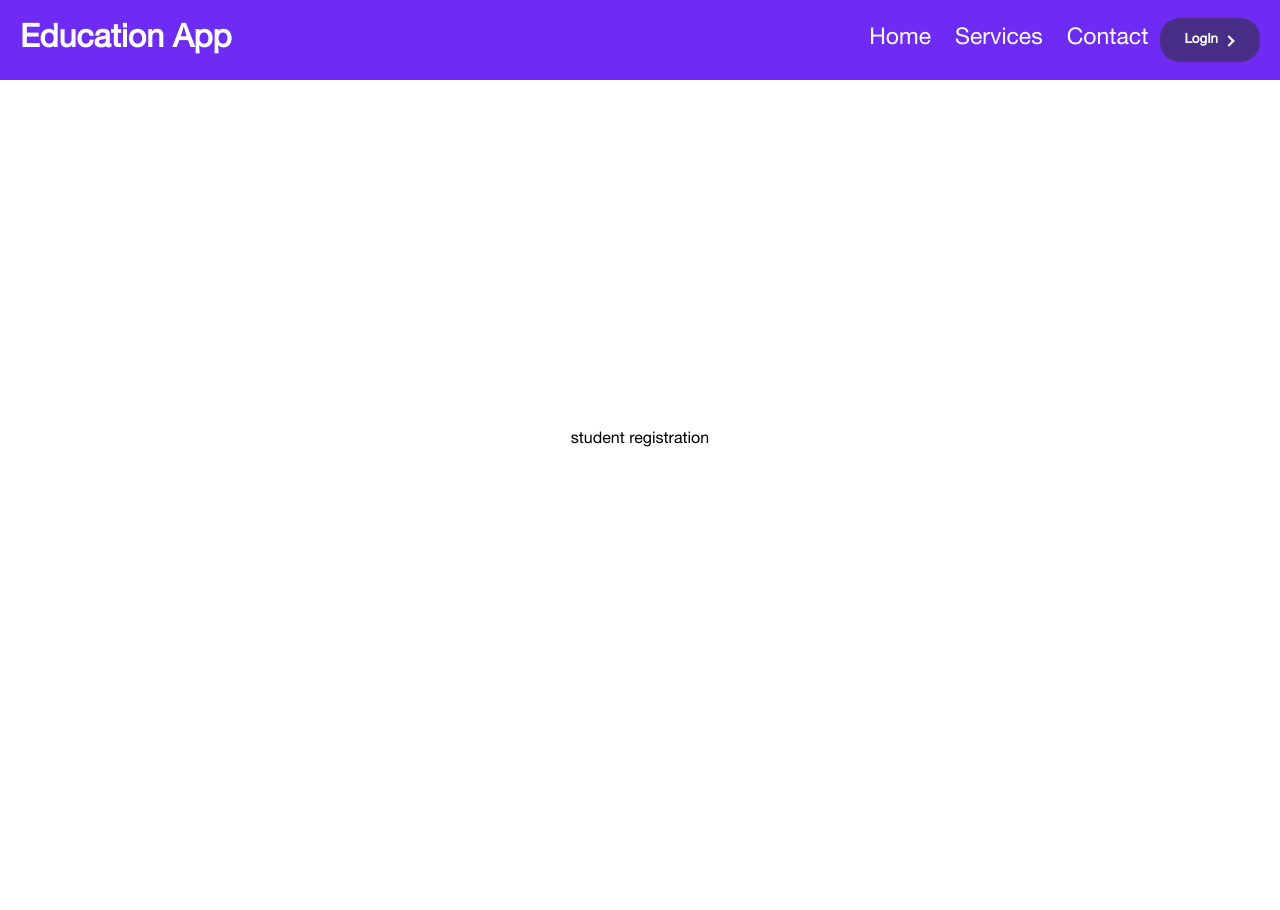
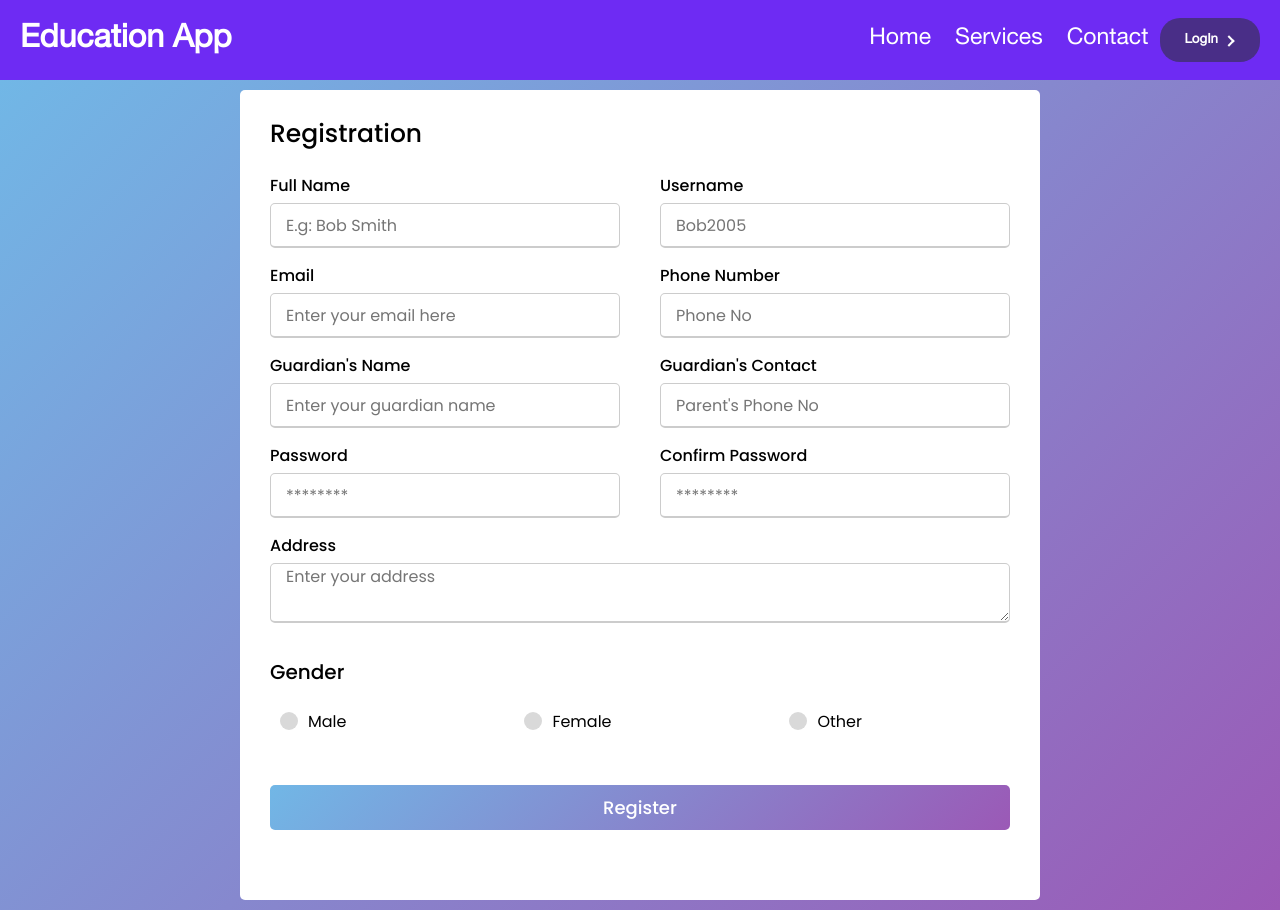
Before and after one commit to zugzwang03/eduApp, an Angular app in the folder client/: page /student-registration in a window 1280 px wide. Before the commit the page ends 800 px from the top, so only its background shows below. Built offline with nearby package versions, Linux system fonts and the light colour scheme; no server answers.

Commit message:
Adding Registration form

```diff
--- a/client/src/app/pop-up/pop-up.component.html
+++ b/client/src/app/pop-up/pop-up.component.html
@@ -36,7 +36,7 @@
   </div>
   <footer>
     <mat-dialog-content>
-      <mat-dialog-actions> <button routerLink="student-registration" mat-button [mat-dialog-close]="true">LogIn to access more features!</button> </mat-dialog-actions>
+      <mat-dialog-actions> <button routerLink="student-registration" mat-button [mat-dialog-close]="true">New user, register here!</button> </mat-dialog-actions>
     </mat-dialog-content>
   </footer>
 </body>
--- a/client/src/app/student-registration/student-registration.component.css
+++ b/client/src/app/student-registration/student-registration.component.css
@@ -1,7 +1,188 @@
-.main {
-    width: 100vw;
-    height: calc(100vh - 80px);
+@import url("https://fonts.googleapis.com/css2?family=Poppins:wght@400;500&display=swap");
+
+* {
+    margin: 0;
+    padding: 0;
+    box-sizing: border-box;
+    font-family: "Poppins", sans-serif;
+}
+
+body {
     display: flex;
+    height: auto;
     justify-content: center;
     align-items: center;
+    background: linear-gradient(135deg, #71b7e6, #9b59b6);
+    padding: 10px;
+
 }
+
+.container {
+    margin: auto;
+    max-width: 800px;
+    width: 100%;
+    background: #fff;
+    padding: 25px 30px;
+    border-radius: 5px;
+}
+
+.container .title {
+    font-size: 25px;
+    font-weight: 500;
+    position: relative;
+}
+
+.container .title::before {
+
+    position: absolute;
+    height: 3.5px;
+    width: 30px;
+    left: 0;
+    bottom: 0;
+    text-align: center;
+}
+
+.container form .user__details {
+    display: flex;
+    flex-wrap: wrap;
+    justify-content: space-between;
+    margin: 20px 0 12px 0;
+}
+
+form .user__details .input__box {
+    width: calc(100% / 2 - 20px);
+    margin-bottom: 15px;
+}
+
+form .user__details .add {
+    width: 100%;
+    margin-bottom: 15px;
+}
+
+.user__details .add .details {
+    font-weight: 500;
+    margin-bottom: 5px;
+    display: block;
+}
+
+.user__details .add textarea {
+    height: 60px;
+    width: 100%;
+    outline: none;
+    border-radius: 5px;
+    border: 1px solid #ccc;
+    padding-left: 15px;
+    font-size: 16px;
+    border-bottom-width: 2px;
+    transition: all 0.3s ease;
+}
+
+.user__details .input__box .details {
+    font-weight: 500;
+    margin-bottom: 5px;
+    display: block;
+}
+
+.user__details .input__box input {
+    height: 45px;
+    width: 100%;
+    outline: none;
+    border-radius: 5px;
+    border: 1px solid #ccc;
+    padding-left: 15px;
+    font-size: 16px;
+    border-bottom-width: 2px;
+    transition: all 0.3s ease;
+}
+
+.user__details .input__box input:focus,
+.user__details .input__box input:valid {
+    border-color: #9b59b6;
+}
+
+
+
+form .gender__details .gender__title {
+    font-size: 20px;
+    font-weight: 500;
+}
+
+form .gender__details .category {
+    display: flex;
+    width: 80%;
+    margin: 15px 0;
+    justify-content: space-between;
+}
+
+.gender__details .category label {
+    display: flex;
+    align-items: center;
+}
+
+.gender__details .category .dot {
+    height: 18px;
+    width: 18px;
+    background: #d9d9d9;
+    border-radius: 50%;
+    margin: 10px;
+    border: 5px solid transparent;
+    transition: all 0.3s ease;
+}
+
+#dot-1:checked~.category .one,
+#dot-2:checked~.category .two,
+#dot-3:checked~.category .three {
+    border-color: #d9d9d9;
+    background: #9b59b6;
+}
+
+form input[type="radio"] {
+    display: none;
+}
+
+
+form .button {
+    height: 45px;
+    margin: 45px 0;
+}
+
+form .button input {
+    height: 100%;
+    width: 100%;
+    outline: none;
+    color: #fff;
+    border: none;
+    font-size: 18px;
+    font-weight: 500;
+    border-radius: 5px;
+    background: linear-gradient(135deg, #71b7e6, #9b59b6);
+    transition: all 0.3s ease;
+}
+
+form .button input:hover {
+    background: linear-gradient(-135deg, #71b7e6, #9b59b6);
+}
+
+@media only screen and (max-width: 584px) {
+    .container {
+        max-width: 100%;
+    }
+
+    form .user__details .input__box {
+        margin-bottom: 15px;
+        width: 100%;
+    }
+
+    form .gender__details .category {
+        width: 100%;
+    }
+
+    .container form .user__details {
+        max-height: 300px;
+        overflow-y: scroll;
+    }
+
+    .user__details::-webkit-scrollbar {
+        width: 0;
+    }
+}
--- a/client/src/app/student-registration/student-registration.component.html
+++ b/client/src/app/student-registration/student-registration.component.html
@@ -1,10 +1,77 @@
-<div class="main">
-    <div class="cont">
-        <div class="info">
-            student registration
-        </div>
-        <div class="registration">
+<body>
 
-        </div>
+    <div class="container">
+        <div class="title">Registration</div>
+        <form action="#">
+            <div class="user__details">
+                <div class="input__box">
+                    <span class="details">Full Name</span>
+                    <input type="text" placeholder="E.g: Bob Smith" required>
+                </div>
+                <div class="input__box">
+                    <span class="details">Username</span>
+                    <input type="text" placeholder="Bob2005" required>
+                </div>
+                <div class="input__box">
+                    <span class="details">Email</span>
+                    <input type="email" placeholder="Enter your email here" required>
+                </div>
+                <div class="input__box">
+                    <span class="details">Phone Number</span>
+                    <input type="tel" placeholder="Phone No" required>
+                </div>
+                <div class="input__box">
+                    <span class="details">Guardian's Name</span>
+                    <input type="text" placeholder="Enter your guardian name" required>
+                </div>
+
+                <div class="input__box">
+                    <span class="details">Guardian's Contact</span>
+                    <input type="tel"  placeholder="Parent's Phone No" required>
+                </div>
+
+                <div class="input__box">
+                    <span class="details">Password</span>
+                    <input type="password" placeholder="********" required>
+                </div>
+                <div class="input__box">
+                    <span class="details">Confirm Password</span>
+                    <input type="password" placeholder="********" required>
+                </div>
+
+                <div class="add">
+                    <span class="details">Address</span>
+                    <textarea name="Address" id="textarea" cols="30" rows="10" placeholder="Enter your address"
+                        required></textarea>
+                </div>
+
+            </div>
+
+            <div class="gender__details">
+                <input type="radio" name="gender" id="dot-1">
+                <input type="radio" name="gender" id="dot-2">
+                <input type="radio" name="gender" id="dot-3">
+                <span class="gender__title">Gender</span>
+                <div class="category">
+                    <label for="dot-1">
+                        <span class="dot one"></span>
+                        <span>Male</span>
+                    </label>
+                    <label for="dot-2">
+                        <span class="dot two"></span>
+                        <span>Female</span>
+                    </label>
+                    <label for="dot-3">
+                        <span class="dot three"></span>
+                        <span>Other</span>
+                    </label>
+                </div>
+
+
+            </div>
+            <div class="button">
+                <input type="submit" value="Register">
+            </div>
+        </form>
     </div>
-</div>
+</body>
```
